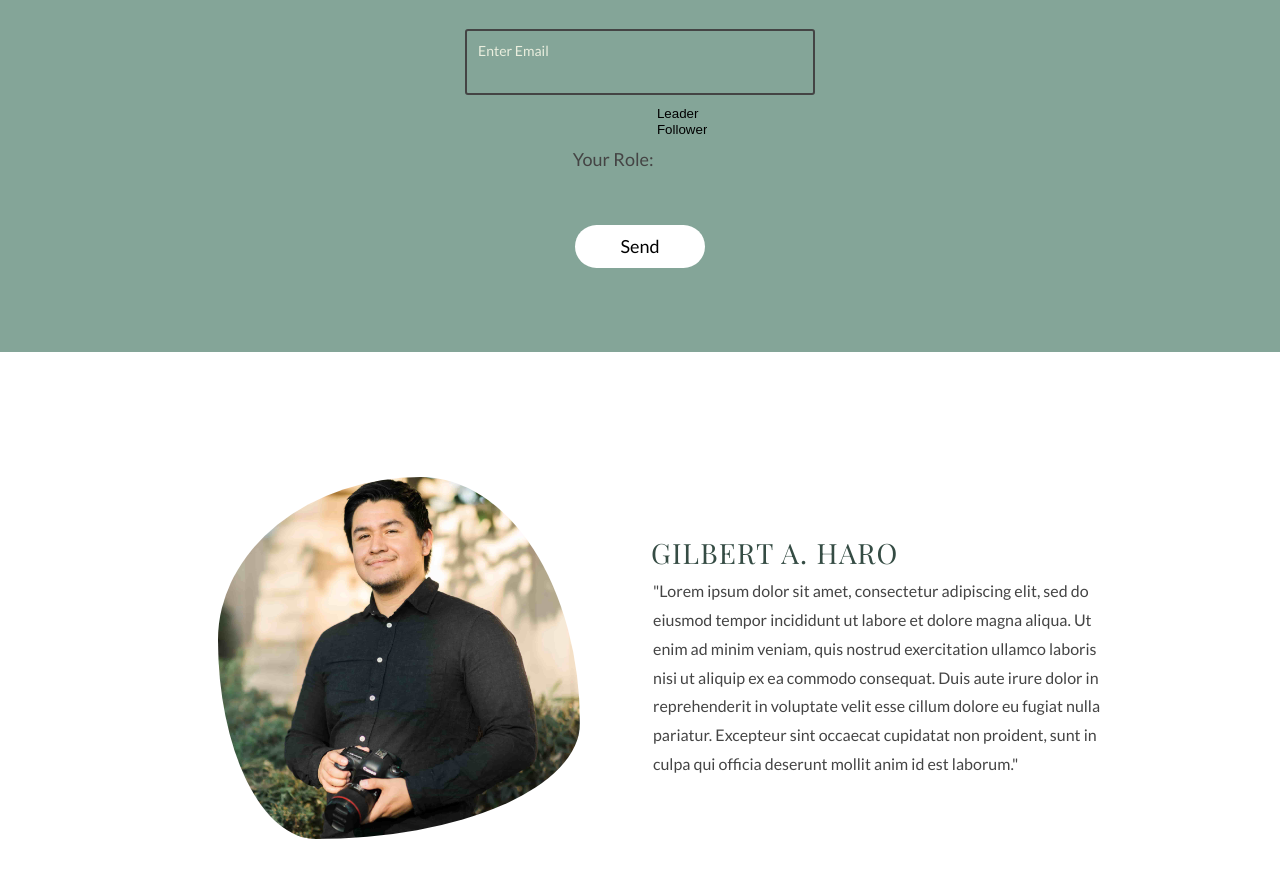
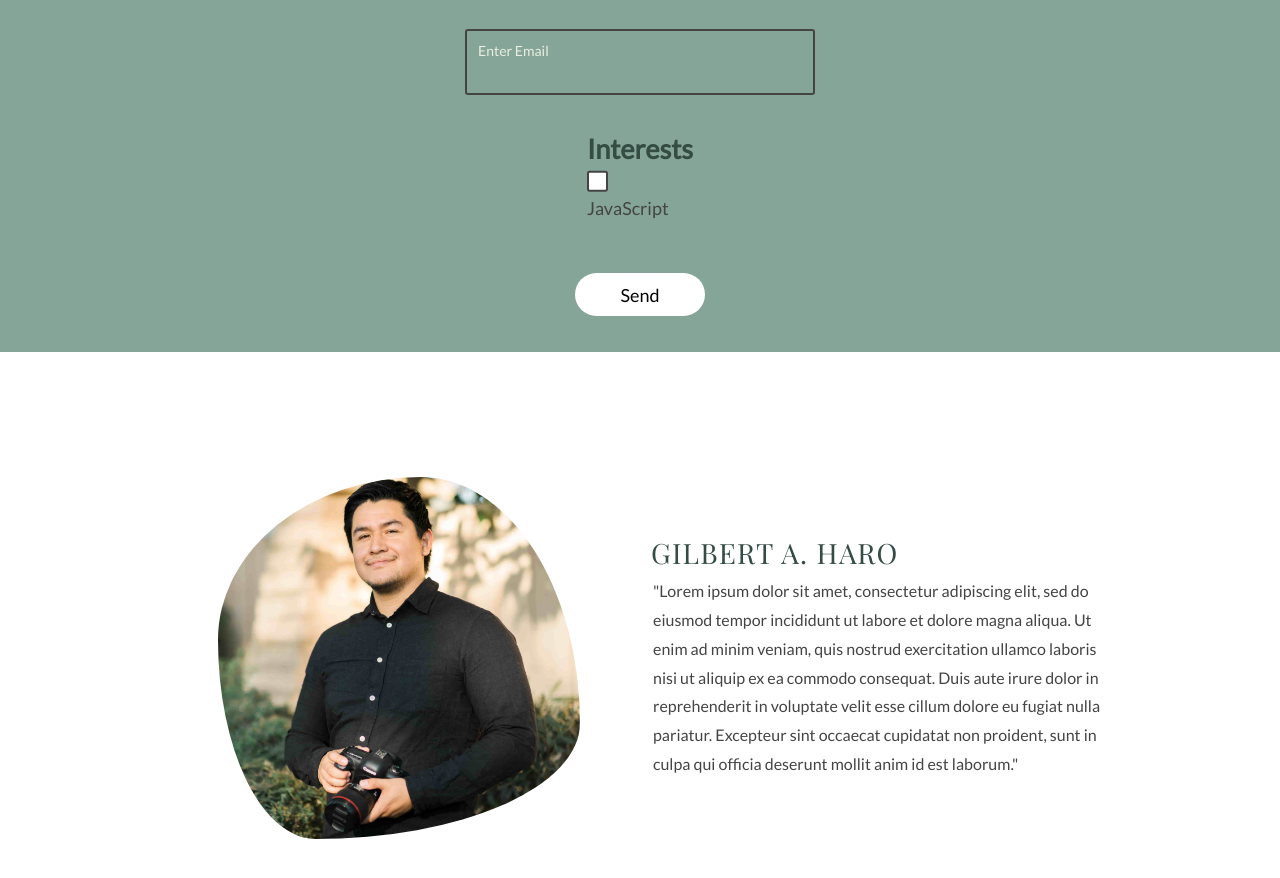
Before and after one commit to gah-code/ghp-app, a React (Create React App) app: page / in a window 1280 px wide. Shown: the part 2719-3597 px from the top of the page. Built offline with nearby package versions, Linux system fonts and the light colour scheme.

Commit message:
Form Radio Button Test Eight

```diff
--- a/src/components/Misc/Form.js
+++ b/src/components/Misc/Form.js
@@ -47,14 +47,15 @@ const Form = () => {
               <span class="placeholder">Enter Email</span>
             </label>
 
-            <p>
+            <div>
+              <h2>Interests</h2>
               <label>
-                Your Role: <select name="role[]" multiple>
-                  <option value="leader">Leader</option>
-                  <option value="follower">Follower</option>
-                </select>
+                <input type="radio" id="js" value="JavaScript" />
+
+                JavaScript
               </label>
-            </p>
+
+            </div>
 
             <button
               className="form-button"
```
